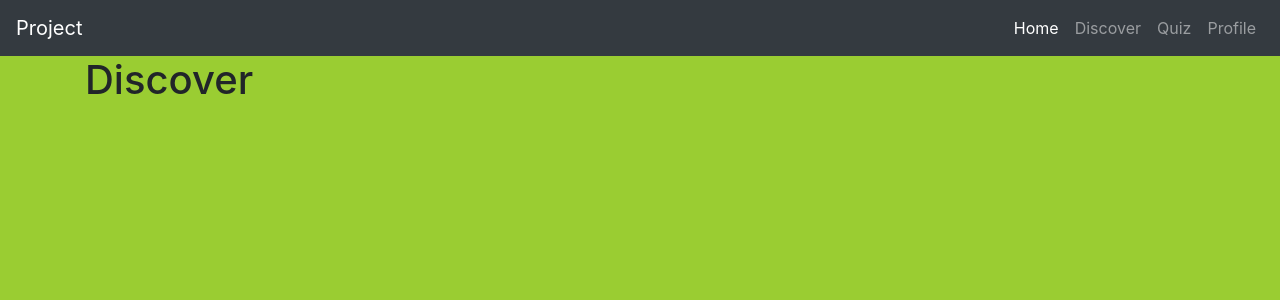
After one commit to swaraj70/pythonQuiz, a Django app: page /discover/ in a window 1280 px wide. The commit adds this page. Shown: the top 300 px of the page. Run offline with Django 3.2, Linux system fonts and the light colour scheme; some libraries are stand-ins or nearby versions.

Commit message:
discover.html added

```diff
--- a/quiz_app/templates/base.html
+++ b/quiz_app/templates/base.html
@@ -18,13 +18,13 @@
         <div class="collapse navbar-collapse" id="navbarTogglerDemo02">
           <ul class="navbar-nav ml-auto">
             <li class="nav-item active">
-              <a class="nav-link" href="#">Home <span class="sr-only">(current)</span></a>
+              <a class="nav-link" href="{% url 'home' %}">Home <span class="sr-only">(current)</span></a>
             </li>
             <li class="nav-item">
-              <a class="nav-link" href="#">Discover</a>
+              <a class="nav-link" href="{% url 'discover' %}">Discover</a>
             </li>
             <li class="nav-item">
-              <a class="nav-link" href="#">Quiz</a>
+              <a class="nav-link" href="{% url 'quiz' %}">Quiz</a>
             </li>
             <li class="nav-item">
                 <a class="nav-link" href="#">Profile</a>
@@ -39,6 +39,11 @@
   </head>
   <body style="background-color:yellowgreen;">
 
+    <div class="container">
+        {% block content %}
+
+        {% endblock content %}
+    </div>
 
     <!-- Optional JavaScript -->
     <!-- jQuery first, then Popper.js, then Bootstrap JS -->
--- /dev/null
+++ b/quiz_app/templates/discover.html
@@ -0,0 +1,5 @@
+{% extends 'base.html' %}
+
+{% block content %}
+    <h1>Discover</h1>
+{% endblock content %}
--- /dev/null
+++ b/quiz_app/templates/quiz.html
@@ -0,0 +1,5 @@
+{% extends 'base.html' %}
+
+{% block content %}
+    <h1>Quiz</h1>
+{% endblock content %}
--- a/quiz_app/urls.py
+++ b/quiz_app/urls.py
@@ -3,4 +3,6 @@ from quiz_app import views
 
 urlpatterns = [
     path('', views.home, name='home'),
+    path('discover/', views.discover, name='discover'),
+    path('quiz/', views.quiz, name='quiz'),
 ]
--- a/quiz_app/views.py
+++ b/quiz_app/views.py
@@ -3,3 +3,9 @@ from django.shortcuts import render
 # Create your views here.
 def home(request):
     return render(request, 'base.html')
+
+def discover(request):
+    return render(request, 'discover.html')
+
+def quiz(request):
+    return render(request, 'quiz.html')
```
